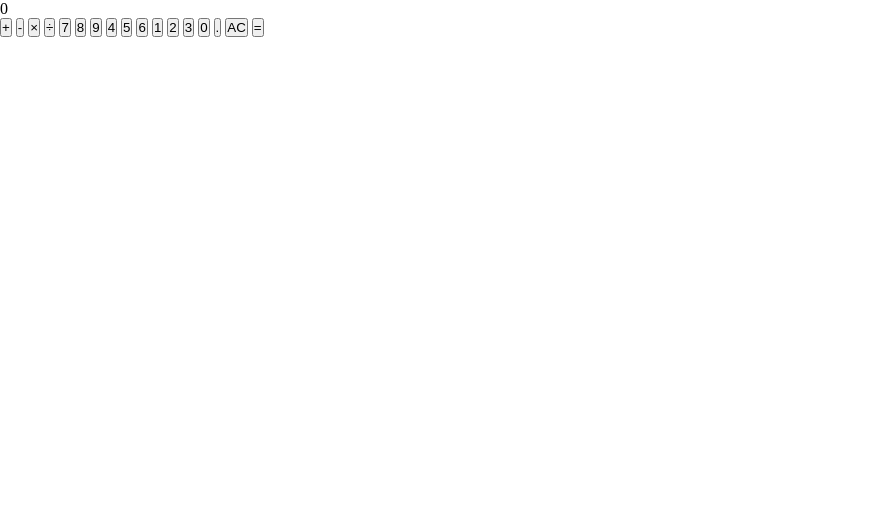
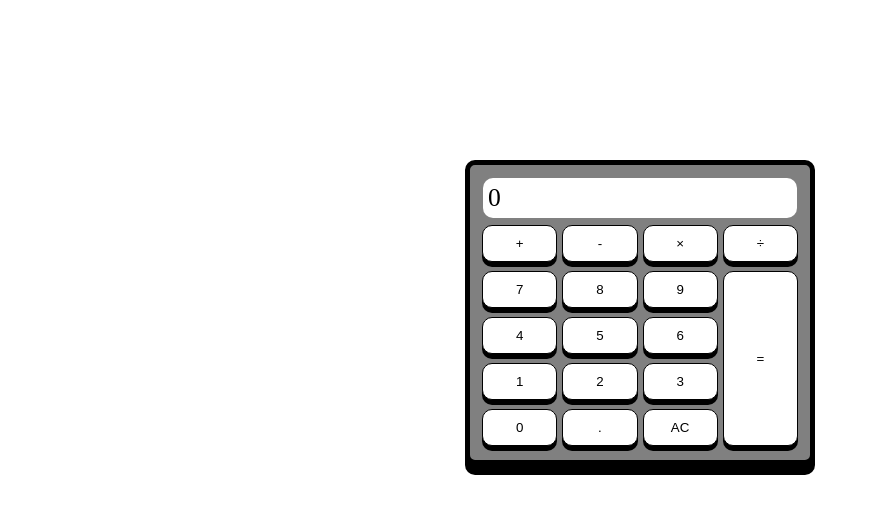
Before and after one commit to chrisrw300/calculator-app, a plain HTML site: page index.html in a window 1280 px wide. Shown: the whole page, without its empty margins (0-878 px from the left). Drawn offline with Linux system fonts and the light colour scheme; files that its build step writes are made by us from their sources.

Commit message:
added styles to calculator

```diff
--- a/assets/css/style.css
+++ b/assets/css/style.css
@@ -4,7 +4,70 @@
     padding: 0;
 }
 
+html {
+    box-sizing: border-box;
+}
+
+/* || Colors */
+:root {
+    --primary: gray;
+    --total: white;
+    --keys: white;
+    --clicked: lightgreen;
+}
+
 /* || Calculator */
-.calulator-keys {
+.calculator {
+    background: var(--primary);
+    padding: 10px;
+    width: 25%;
+    margin: 20vh auto;
+    border: thick solid black;
+    border-radius: 10px;
+    box-shadow: 0 10px 0 black;
+}
+
+.calculator-display {
+    font-size: 2vw;
+    background: var(--keys);
+    margin: 3px;
+    padding: 5px;
+    border-radius: 10px;
+}
+
+.calculator-keys {
     display: grid;
+    grid-gap: 1px;
+    grid-template-columns: repeat(4, 1fr);
 }
+
+.calculator-keys button {
+    background: var(--keys);
+    padding: 10px;
+    margin: 4px 2px;
+    outline: none;
+    border: thin solid black;
+    border-radius: 10px;
+    transition: 0.2s;
+    box-shadow: 0 5px 0 black;
+}
+
+.calculator-keys button:hover {
+    transform: translateY(2px);
+    box-shadow: 0 3px 0 black;
+}
+
+.calculator-keys button:active {
+    outline: none;
+    transform: translateY(4px);
+    box-shadow: 0 0 0 black;
+}
+
+.calculator-keys button:focus {
+    outline: none;
+}
+
+.key-equal {
+    grid-column: -2;
+    grid-row: 2 / span 4;
+}
--- a/index.html
+++ b/index.html
@@ -3,7 +3,7 @@
 <head>
     <meta charset="UTF-8">
     <meta name="viewport" content="width=device-width, initial-scale=1.0">
-    <link rel="stylesheet" href="style.css">
+    <link rel="stylesheet" href="./assets/css/style.css">
     <title>Calculator</title>
 </head>
 <body>
```
